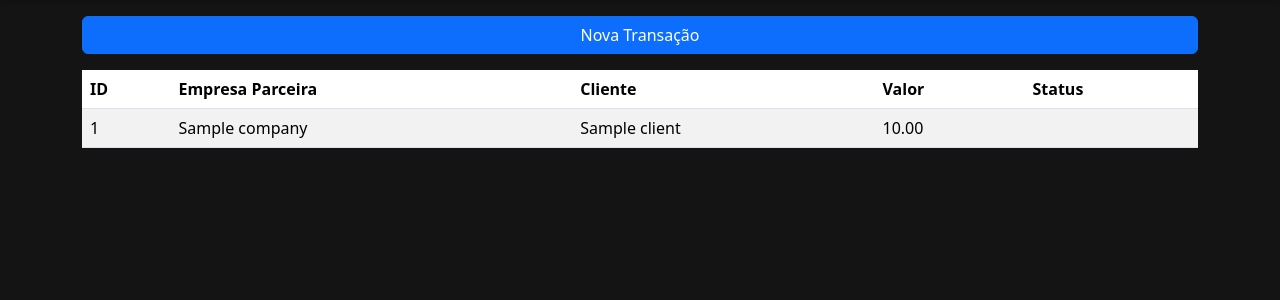
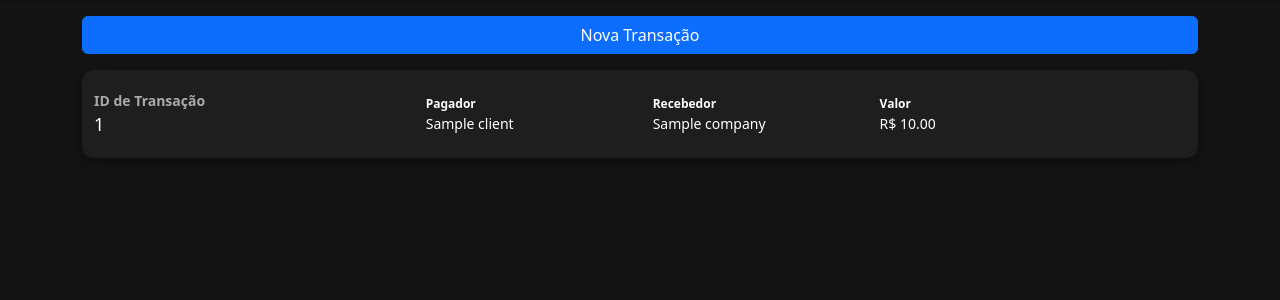
Before and after one commit to bertachini/laravel-pix, a Laravel app: page /transactions in a window 1280 px wide. Shown: the part 80-380 px from the top of the page. Run offline with Laravel 12, Linux system fonts and the light colour scheme; tables that the repository leaves empty hold one stand-in row (values such as "Sample post"); data that the repository does not hold is empty; parts of the project's set-up code (start-up, migrations or seed data) failed here and were passed over.

Commit message:
Update Visual e atualização de valores
+ Sistema de aprovação e reprovação de transações
+ Ajuste de valores em contas
+ Melhoria no visual da transação
+ Filtro por id  client ou compania
+ Ajuste de novas rotas

```diff
--- a/app/Http/Controllers/TransactionsController.php
+++ b/app/Http/Controllers/TransactionsController.php
@@ -25,22 +25,23 @@ class TransactionsController extends Controller
         ]);
     }
 
+
+
     public function saveTransiction(Request $req)
     {
         $uudiPennding = TransactionStatus::where('name', 'pending')->firstOrFail();
 
-        $transaction = new Transaction;
-        $transaction->date = now();
-        $transaction->partner_company_id = $req->partner_company_id;
-        $transaction->client_id = $req->client_id;
-        $transaction->amount = $req->amount;
-        $transaction->transaction_status_id = $uudiPennding->id;
-        $transaction->save();
 
-        return redirect(route('transactions.get'))->with('notify',[
-            'type' => 'success',
-            'message' => 'Transação criada com sucesso! com o ID: ' . $transaction->id
+        $transaction = Transaction::create([
+            'date' => now(),
+            'partner_company_id' => $req->partner_company_id,
+            'client_id' => $req->client_id,
+            'amount' => $req->amount,
+            'transaction_status_id' => $uudiPennding->id
         ]);
+
+
+        return redirect(route('transactions.get'))->with('success', 'Transação criada com sucesso!');
     }
 
     public function getTransiction()
@@ -52,6 +53,42 @@ class TransactionsController extends Controller
         ]);
     }
 
+    public function getTransictionById($id)
+    {
+        $transaction = Transaction::where('partner_company_id', $id)->orWhere('client_id', $id)->get();
+        return view('transactions.index', [
+            'transactions' => $transaction
+        ]);
+    }
+
+    public function approveTransiction($id)
+    {
+        $transaction = Transaction::findOrFail($id);
+        $recebedor = PartnerCompany::findOrFail($transaction->partner_company_id);
+        $pagador = Client::findOrFail($transaction->client_id);
+
+        if($pagador->balance < $transaction->amount){
+            return redirect(route('transactions.get'))->with('error', 'Saldo insuficiente para realizar a transação!');
+        }
+
+        $pagador->balance -= $transaction->amount;
+        $pagador->save();
+        $recebedor->balance += $transaction->amount;
+        $recebedor->save();
+        $transaction->transaction_status_id = TransactionStatus::where('name', 'approved')->first()->id;
+        $transaction->save();
+
+        return redirect(route('transactions.get'))->with('success', 'Transação aprovada com sucesso!');
+    }
+    public function rejectTransiction($id)
+    {
+        $transaction = Transaction::updateOrCreate(
+            ['id' => $id],
+            ['transaction_status_id' => TransactionStatus::where('name', 'rejected')->first()->id]
+        );
+
+        return redirect(route('transactions.get'))->with('success', 'Transação rejeitada com sucesso!');
+    }
 
 
 
--- a/app/Models/Transaction.php
+++ b/app/Models/Transaction.php
@@ -17,6 +17,15 @@ class Transaction extends Model
     public $incrementing = false;
     protected $keyType = 'string';
 
+    protected $fillable = [
+
+        'date',
+        'partner_company_id',
+        'client_id',
+        'amount',
+        'transaction_status_id'
+    ];
+
     function company()
     {
         return $this->belongsTo(PartnerCompany::class , 'partner_company_id');
--- a/public/css/style.css
+++ b/public/css/style.css
@@ -123,3 +123,111 @@ body {
     width: 150px;
     height: 150px;
 }
+
+/***/
+.transacao-card {
+    background-color: #1e1e1e;
+    border-radius: 12px;
+    padding: 20px 25px;
+    margin-bottom: 15px;
+    box-shadow: 0 4px 14px rgba(0, 0, 0, 0.4);
+    transition: 0.3s;
+    display: flex;
+    justify-content: space-between;
+    align-items: center;
+}
+
+.transacao-card:hover {
+    transform: scale(1.01);
+}
+
+.transacao-info {
+    width: 380px;
+}
+
+.transacao-info .label {
+    font-size: 14px;
+    color: #aaa;
+    font-weight: bold;
+}
+
+.transacao-info .valor {
+    font-size: 18px;
+    color: #fff;
+}
+
+.status {
+    padding: 6px 14px;
+    border-radius: 20px;
+    font-size: 13px;
+    font-weight: bold;
+}
+
+.card-secondary {
+    color: #fff !important;
+}
+.card-secondary .valor {
+    font-size: 14px;
+}
+.card-secondary .label {
+    font-size: 12px;
+    font-weight: bold;
+}
+
+.amount {
+    width: 140px;
+}
+.pagador {
+    width: 260px;
+}
+.recebedor {
+    width: 260px;
+}
+
+.card-status {
+    display: flex;
+    align-items: center;
+    justify-content: center;
+    width: 120px;
+}
+
+.transacao-acoes {
+    display: flex;
+    align-items: center;
+    gap: 10px;
+    width: 91px;
+}
+
+.btn-reprovar,
+.btn-aprovar {
+    color: white;
+    border: none;
+    padding: 10px 10px;
+    border-radius: 6px;
+    font-size: 18px;
+    cursor: pointer;
+}
+
+.status-pending {
+    background-color: orange;
+    color: #1e1e1e;
+}
+
+.status-approved {
+    background-color: #28a745;
+    color: #1e1e1e;
+}
+
+.status-rejected {
+    background-color: #dc3545;
+    color: #1e1e1e;
+}
+
+.btn-aprovar {
+    background-color: #28a745;
+}
+.btn-reprovar {
+    background-color: #dc3545;
+}
+
+/***/
--- a/resources/views/transactions/index.blade.php
+++ b/resources/views/transactions/index.blade.php
@@ -10,28 +10,41 @@
       <a href="{{ route('transactions.new') }}" class="btn btn-primary">Nova Transação</a>
     </div>
     <div class="row mt-3">
-      <table class="table table-striped table-hover">
-        <thead>
-          <tr>
-            <th scope="col">ID</th>
-            <th scope="col">Empresa Parceira</th>
-            <th scope="col">Cliente</th>
-            <th scope="col">Valor</th>
-            <th scope="col">Status</th>
-          </tr>
-        </thead>
-        <tbody>
-          @foreach ($transactions as $transaction)
-          <tr>
-            <td>{{ $transaction->id }}</td>
-            <td>{{ $transaction->company->company_name }}</td>
-            <td>{{ $transaction->client->name }}</td>
-            <td>{{ $transaction->amount }}</td>
-            <td>{{ $transaction->transactionStatus->name }}</td>
-          </tr>
-          @endforeach
-        </tbody>
-      </table>
+      @foreach ($transactions as $transaction)
+        <div class="transacao-card">
+          <div class="transacao-info">
+              <span class="label">ID de Transação</span><br />
+              <span class="valor">{{$transaction->id}}</span>
+          </div>
+          <div class="card-secondary pagador">
+              <span class="label">Pagador</span><br />
+              <span class="valor">{{ $transaction->client->name }}</span>
+          </div>
+          <div class="card-secondary recebedor">
+              <span class="label">Recebedor</span><br />
+              <span class="valor">{{ $transaction->company->company_name }}</span>
+          </div>
+          <div class="card-secondary amount">
+              <span class="label">Valor</span><br />
+              <span class="valor">R$ {{ $transaction->amount }}</span>
+          </div>
+          <div class="card-status">
+              @if ($transaction->transactionStatus->name == 'pending')
+              <span class="status status-pending">Pendente</span>
+              @elseif ($transaction->transactionStatus->name == 'approved')
+              <span class="status status-approved">Aprovada</span>
+              @elseif ($transaction->transactionStatus->name == 'rejected')
+              <span class="status status-rejected">Rejeitada</span>
+              @endif
+          </div>
+          <div class="transacao-acoes">
+              @if ($transaction->transactionStatus->name == 'pending')
+              <a class="btn-aprovar fa-solid fa-file-circle-check" href="{{ route('transactions.approve', $transaction->id) }}"></a>
+              <a class="btn-reprovar fa-solid fa-file-circle-xmark" href="{{ route('transactions.reject', $transaction->id) }}"></a>
+              @endif
+          </div>
+        </div>
+      @endforeach
     </div>
   </div>
 
--- a/routes/web.php
+++ b/routes/web.php
@@ -32,6 +32,9 @@ Route::controller(TransactionsController::class)->group(function () {
     Route::get('/transactions/new', 'newTransiction')->name('transactions.new');
     Route::post('/transactions/new', 'saveTransiction')->name('transactions.save');
     Route::get('/transactions', 'getTransiction')->name('transactions.get');
+    Route::get('/transactions/{id}', 'getTransictionById')->name('transactions.getById');
+    Route::get('/transactions/approve/{id}', 'approveTransiction')->name('transactions.approve');
+    Route::get('/transactions/reject/{id}', 'rejectTransiction')->name('transactions.reject');
 });
 
 Route::controller(CompanyController::class)->group(function () {
```
